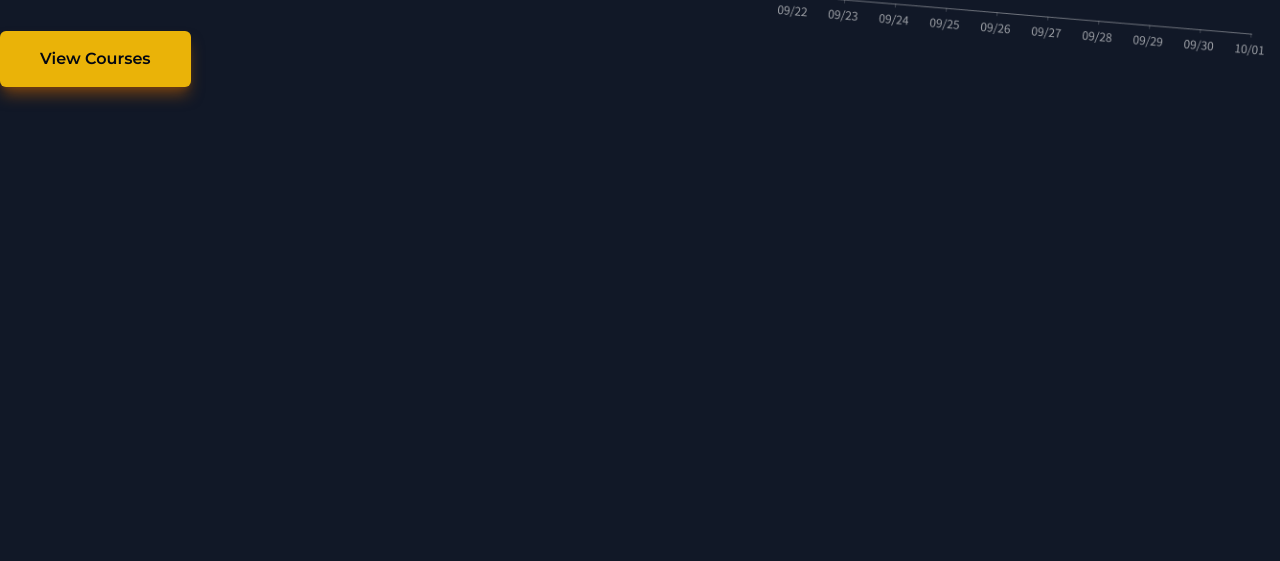
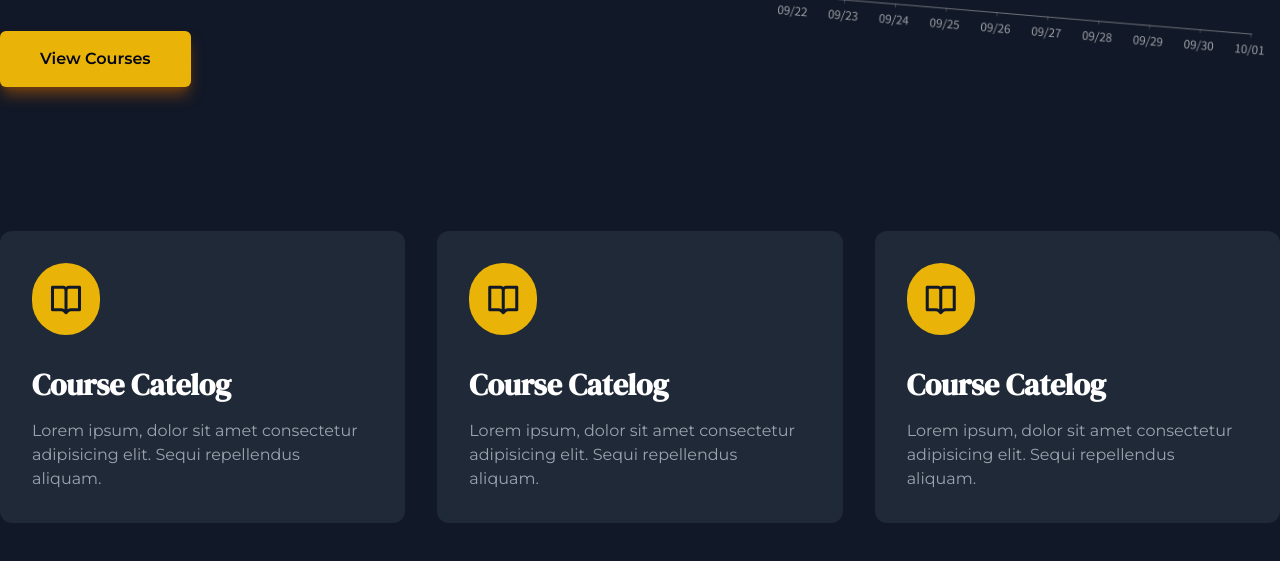
Before and after one commit to shuvoslashn/business-writer, a website: page index.html in a window 1280 px wide. Shown: the part 577-1138 px from the top of the page. Before the commit the page ends 808 px from the top, so only its background shows below. Drawn offline with nearby package versions, Linux system fonts and the light colour scheme.

Commit message:
feat - features area done

```diff
--- a/index.html
+++ b/index.html
@@ -108,6 +108,57 @@
         </section>
         <!---------  Hero Area End  --------->
 
+        <!-- feature section start -->
+        <section class="pb-24">
+            <div class="container flex flex-col lg:flex-row gap-8">
+                <!-- features start -->
+                <div class="bg-gray-800 p-8 rounded-xl">
+                    <i
+                        class="bx bx-book-open text-gray-900 text-4xl p-4 bg-yellow-500 rounded-full inline-block mb-8"
+                    ></i>
+                    <h3 class="text-3xl text-white font-bold pb-4">
+                        Course Catelog
+                    </h3>
+                    <p class="text-gray-400">
+                        Lorem ipsum, dolor sit amet consectetur adipisicing
+                        elit. Sequi repellendus aliquam.
+                    </p>
+                </div>
+                <!-- features end -->
+
+                <!-- features start -->
+                <div class="bg-gray-800 p-8 rounded-xl">
+                    <i
+                        class="bx bx-book-open text-gray-900 text-4xl p-4 bg-yellow-500 rounded-full inline-block mb-8"
+                    ></i>
+                    <h3 class="text-3xl text-white font-bold pb-4">
+                        Course Catelog
+                    </h3>
+                    <p class="text-gray-400">
+                        Lorem ipsum, dolor sit amet consectetur adipisicing
+                        elit. Sequi repellendus aliquam.
+                    </p>
+                </div>
+                <!-- features end -->
+
+                <!-- features start -->
+                <div class="bg-gray-800 p-8 rounded-xl">
+                    <i
+                        class="bx bx-book-open text-gray-900 text-4xl p-4 bg-yellow-500 rounded-full inline-block mb-8"
+                    ></i>
+                    <h3 class="text-3xl text-white font-bold pb-4">
+                        Course Catelog
+                    </h3>
+                    <p class="text-gray-400">
+                        Lorem ipsum, dolor sit amet consectetur adipisicing
+                        elit. Sequi repellendus aliquam.
+                    </p>
+                </div>
+                <!-- features end -->
+            </div>
+        </section>
+        <!-- feature section end -->
+
         <!---------  JavaScript Here  --------->
         <script src="./assets/js/script.js"></script>
     </body>
```
Also changed, not shown: output.css.
